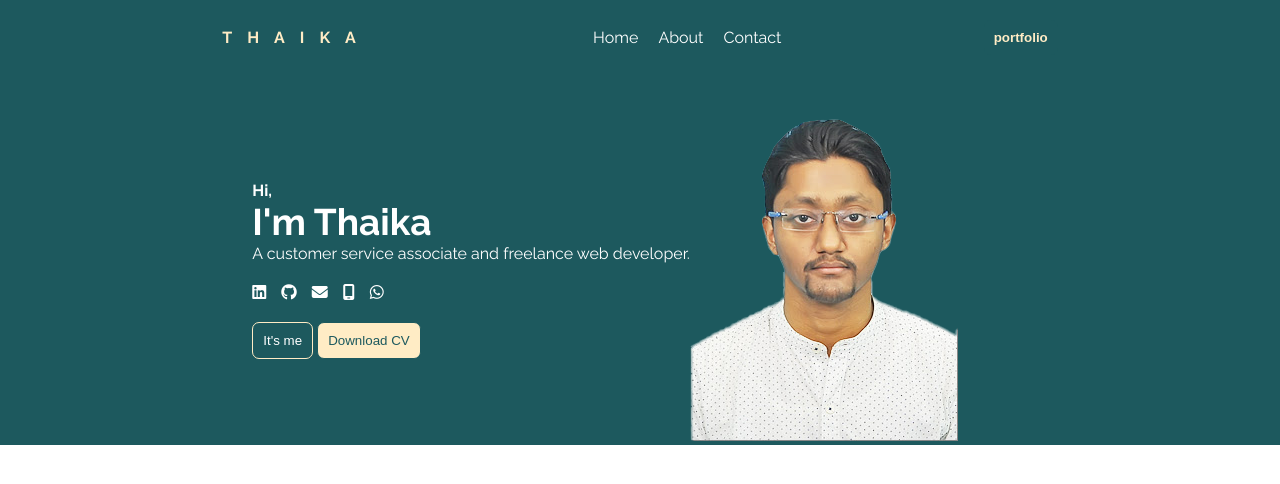
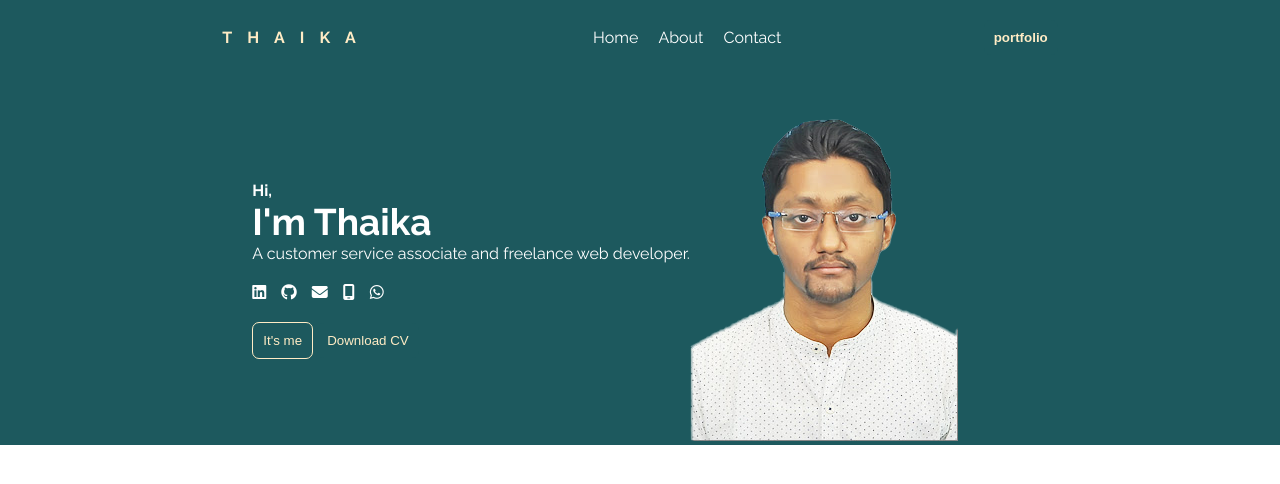
Before and after one commit to whatuseek/portfolio, a website: page index.html in a window 1280 px wide. Drawn offline with Linux system fonts and the light colour scheme.

Commit message:
fix: color hover changes

```diff
--- a/style.css
+++ b/style.css
@@ -181,7 +181,7 @@ ul.social-icons {
     border-radius:25%;
 }
 .btn-its-me{
-    color: var(--link-color);
+    color: var(--primary);
     padding: 10px;
     border-style: none;
     border: 1px solid var(--primary);
@@ -194,15 +194,16 @@ ul.social-icons {
     }
 }
 .btn-download-cv{
-    color: var(--dark-primary);
+    color: var(--primary);
     padding: 10px;
-    border-style: none;
-    border: 1px solid var(--dark-primary);
-    background-color:var(--primary) ;
+    border-style:3px solid var(--header-bg-color);
+    box-shadow:var(--dark-primary);
+    /* border: 1px solid var(--dark-primary); */
+    background-color:var(--dark-primary) ;
     border-radius: 7px;
     /* display: flex; */
     &:hover{
-        color: var(--primary);
-        background-color: var(--dark-primary);
+        color: var(--dark-primary);
+        background-color: var(--primary);
     }
 }
```
